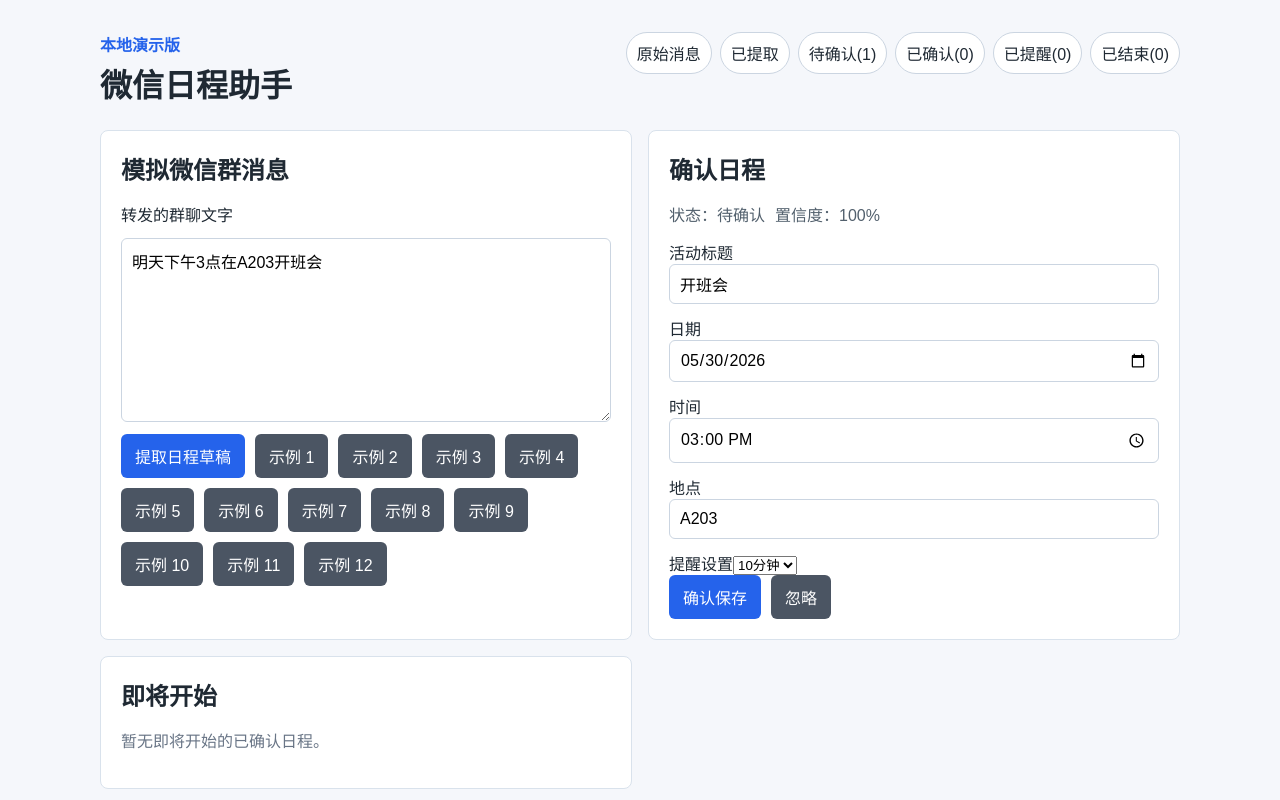
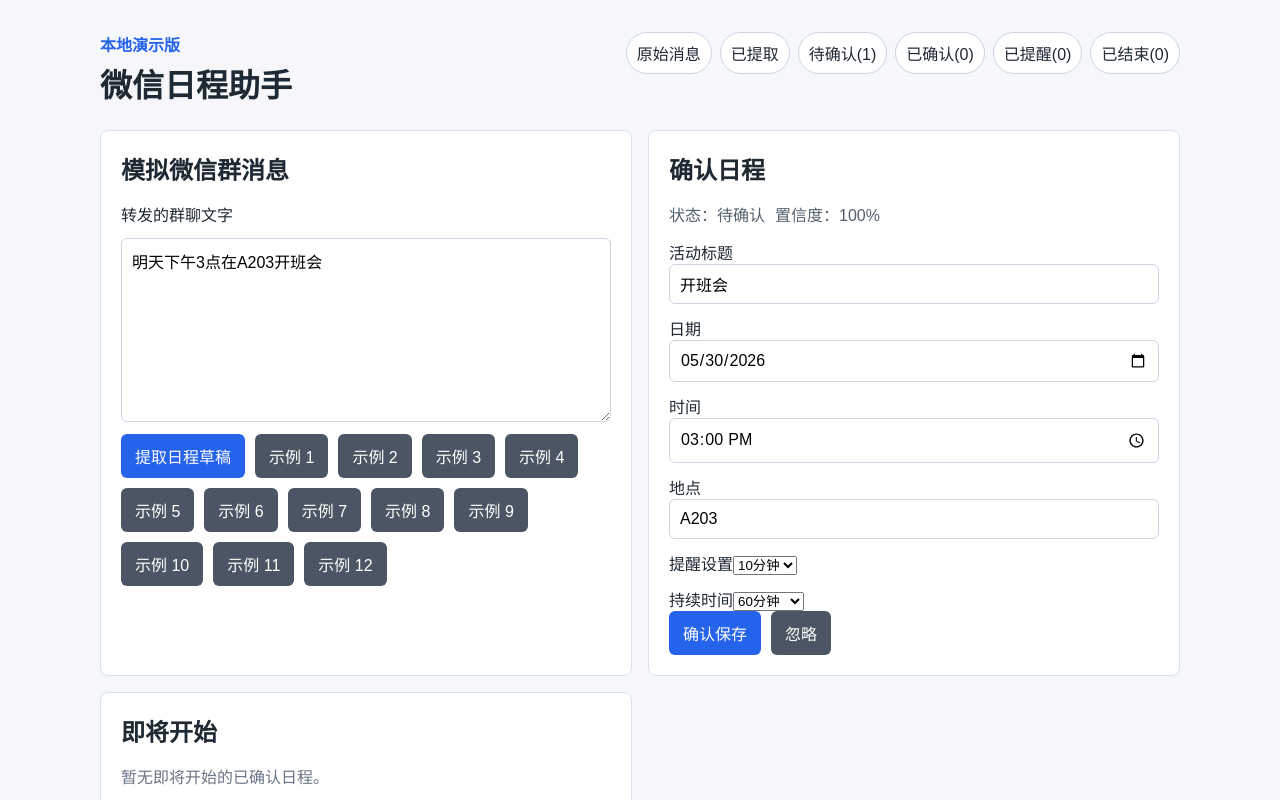
Before and after one commit to xiajibaqide/wechat-schedule-assistant, a React (Vite) app: page / in a window 1280 px wide. Both pictures are taken after a click on the button "提取日程草稿". Shown: the top 800 px of the page. Built offline with nearby package versions, Linux system fonts and the light colour scheme.

Commit message:
add duration settings ui

```diff
--- a/src/components/EventConfirmation.jsx
+++ b/src/components/EventConfirmation.jsx
@@ -1,6 +1,7 @@
 import { useEffect, useState } from 'react';
 
 const DEFAULT_REMINDER_MINUTES = 10;
+const DEFAULT_DURATION_MINUTES = 60;
 
 const reminderOptions = [
   { value: 0, label: '不提醒' },
@@ -10,12 +11,20 @@ const reminderOptions = [
   { value: 60, label: '1小时' },
 ];
 
+const durationOptions = [
+  { value: 30, label: '30分钟' },
+  { value: 60, label: '60分钟' },
+  { value: 90, label: '90分钟' },
+  { value: 120, label: '120分钟' },
+];
+
 const emptyForm = {
   title: '',
   date: '',
   time: '',
   location: '',
   reminderMinutes: DEFAULT_REMINDER_MINUTES,
+  durationMinutes: DEFAULT_DURATION_MINUTES,
 };
 
 const statusText = {
@@ -39,6 +48,7 @@ function EventConfirmation({ draftEvent, onConfirm, onDismiss }) {
       time: draftEvent.time,
       location: draftEvent.location,
       reminderMinutes: draftEvent.reminderMinutes ?? DEFAULT_REMINDER_MINUTES,
+      durationMinutes: draftEvent.durationMinutes ?? DEFAULT_DURATION_MINUTES,
     });
   }, [draftEvent]);
 
@@ -62,6 +72,7 @@ function EventConfirmation({ draftEvent, onConfirm, onDismiss }) {
     ...draftEvent,
     ...formData,
     reminderMinutes: Number(formData.reminderMinutes),
+    durationMinutes: Number(formData.durationMinutes),
   };
 
   return (
@@ -122,6 +133,21 @@ function EventConfirmation({ draftEvent, onConfirm, onDismiss }) {
             ))}
           </select>
         </label>
+        <label>
+          持续时间
+          <select
+            value={formData.durationMinutes}
+            onChange={(event) =>
+              updateField('durationMinutes', Number(event.target.value))
+            }
+          >
+            {durationOptions.map((option) => (
+              <option key={option.value} value={option.value}>
+                {option.label}
+              </option>
+            ))}
+          </select>
+        </label>
       </div>
 
       <div className="button-row">
--- a/src/components/ScheduleList.jsx
+++ b/src/components/ScheduleList.jsx
@@ -2,6 +2,7 @@ import { useState } from 'react';
 import { buildIcsCalendar, downloadIcsFile } from '../utils/icsExporter.js';
 import { showNotification } from '../utils/notificationService.js';
 import {
+  getDurationMinutes,
   getReminderMinutes,
   hasBeenReminded,
   hasEnded,
@@ -18,12 +19,20 @@ const reminderOptions = [
   { value: 60, label: '1小时' },
 ];
 
+const durationOptions = [
+  { value: 30, label: '30分钟' },
+  { value: 60, label: '60分钟' },
+  { value: 90, label: '90分钟' },
+  { value: 120, label: '120分钟' },
+];
+
 const emptyEditForm = {
   title: '',
   date: '',
   time: '',
   location: '',
   reminderMinutes: 10,
+  durationMinutes: 60,
 };
 
 function ScheduleList({ events, onDelete, onUpdate }) {
@@ -40,6 +49,7 @@ function ScheduleList({ events, onDelete, onUpdate }) {
       time: eventItem.time,
       location: eventItem.location,
       reminderMinutes: getReminderMinutes(eventItem),
+      durationMinutes: getDurationMinutes(eventItem),
     });
   }
 
@@ -60,6 +70,7 @@ function ScheduleList({ events, onDelete, onUpdate }) {
       ...eventItem,
       ...editForm,
       reminderMinutes: Number(editForm.reminderMinutes),
+      durationMinutes: Number(editForm.durationMinutes),
     });
     cancelEditing();
   }
@@ -140,7 +151,8 @@ function EventSummary({ eventItem }) {
       <p className="muted">
         {STATUS_LABELS[eventItem.status] || eventItem.status} - 置信度{' '}
         {Math.round(eventItem.confidence * 100)}% - 提醒：
-        {formatReminderText(eventItem)}
+        {formatReminderText(eventItem)} - 持续：
+        {formatDurationText(eventItem)}
         {lifecycleText ? ` - ${lifecycleText}` : ''}
       </p>
     </div>
@@ -199,6 +211,21 @@ function EditEventForm({ editForm, onChange, onSave, onCancel }) {
           ))}
         </select>
       </label>
+      <label>
+        持续时间
+        <select
+          value={editForm.durationMinutes}
+          onChange={(event) =>
+            onChange('durationMinutes', Number(event.target.value))
+          }
+        >
+          {durationOptions.map((option) => (
+            <option key={option.value} value={option.value}>
+              {option.label}
+            </option>
+          ))}
+        </select>
+      </label>
       <div className="button-row">
         <button type="button" onClick={onSave}>
           保存
@@ -239,6 +266,10 @@ function formatReminderText(eventItem) {
   return `提前${minutes}分钟`;
 }
 
+function formatDurationText(eventItem) {
+  return `${getDurationMinutes(eventItem)}分钟`;
+}
+
 function getTodayFileDate() {
   const today = new Date();
   const year = today.getFullYear();
```
